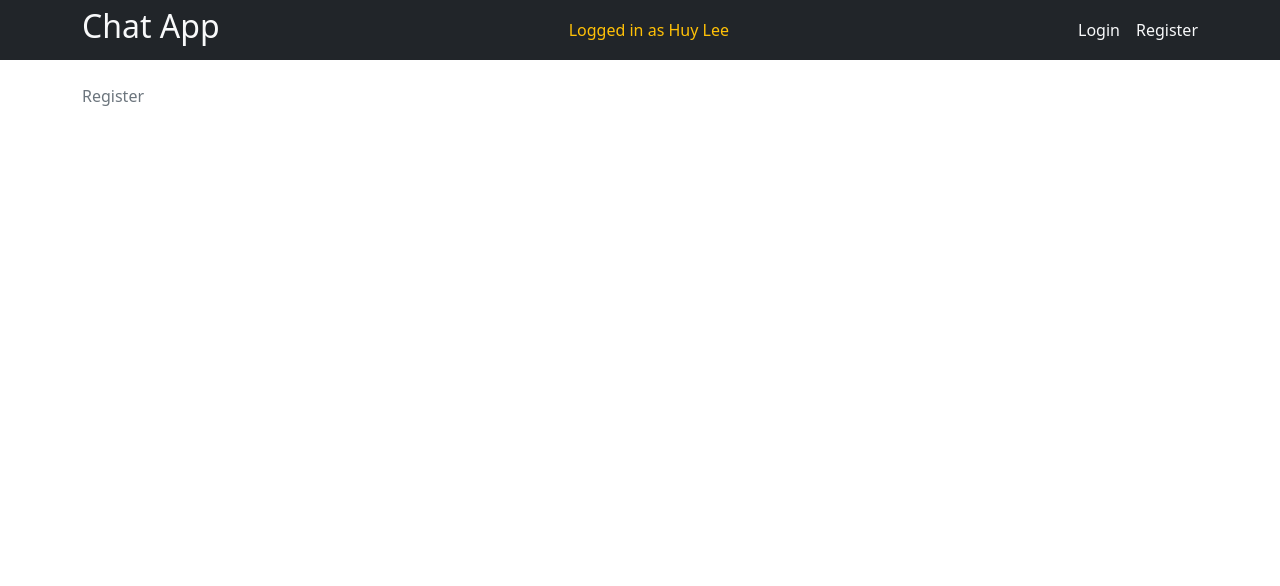
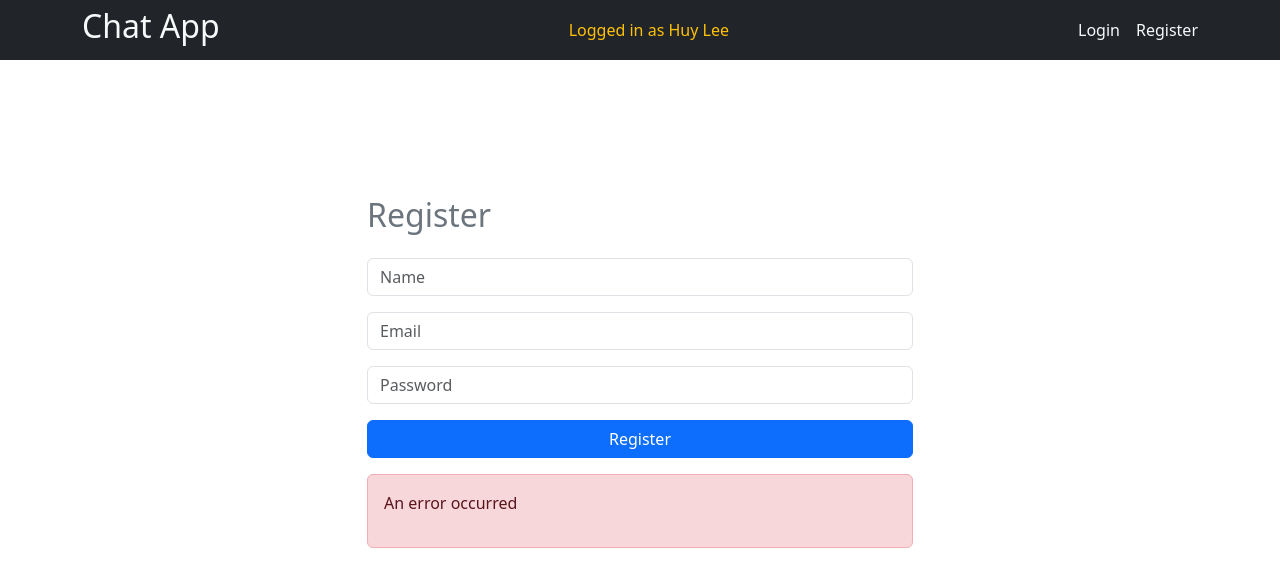
Before and after one commit to Huyllee/chat-app-frontend, a React (Create React App) app: page /register in a window 1280 px wide. Shown: the top 586 px of the page. Built offline with nearby package versions, Linux system fonts and the light colour scheme.

Commit message:
design login and register page

```diff
--- a/src/pages/login.jsx
+++ b/src/pages/login.jsx
@@ -1,7 +1,34 @@
 import React from "react";
+import { Alert, Button, Form, Row, Col, Stack } from "react-bootstrap";
 
 const Login = () => {
-  return <div>Login</div>;
+  return (
+    <>
+      <Form>
+        <Row
+          style={{
+            height: "100vh",
+            justifyContent: "center",
+            paddingTop: "10%",
+          }}
+        >
+          <Col xs={6}>
+            <Stack gap={3}>
+              <h2>Login</h2>
+              <Form.Control type="email" placeholder="Email" />
+              <Form.Control type="password" placeholder="Password" />
+              <Button variant="primary" type="submit">
+                Login
+              </Button>
+              <Alert variant="danger">
+                <p>An error occurred</p>
+              </Alert>
+            </Stack>
+          </Col>
+        </Row>
+      </Form>
+    </>
+  );
 };
 
 export default Login;
--- a/src/pages/register.jsx
+++ b/src/pages/register.jsx
@@ -1,7 +1,36 @@
 import React from "react";
+import { Alert, Button, Form, Row, Col, Stack } from "react-bootstrap";
 
 const Register = () => {
-  return <div>Register</div>;
+  return (
+    <>
+      <Form>
+        <Row
+          style={{
+            height: "100vh",
+            justifyContent: "center",
+            paddingTop: "10%",
+          }}
+        >
+          <Col xs={6}>
+            <Stack gap={3}>
+              <h2>Register</h2>
+              <Form.Control type="text" placeholder="Name" />
+              <Form.Control type="email" placeholder="Email" />
+              <Form.Control type="password" placeholder="Password" />
+              <Button variant="primary" type="submit">
+                Register
+              </Button>
+
+              <Alert variant="danger">
+                <p>An error occurred</p>
+              </Alert>
+            </Stack>
+          </Col>
+        </Row>
+      </Form>
+    </>
+  );
 };
 
 export default Register;
```
